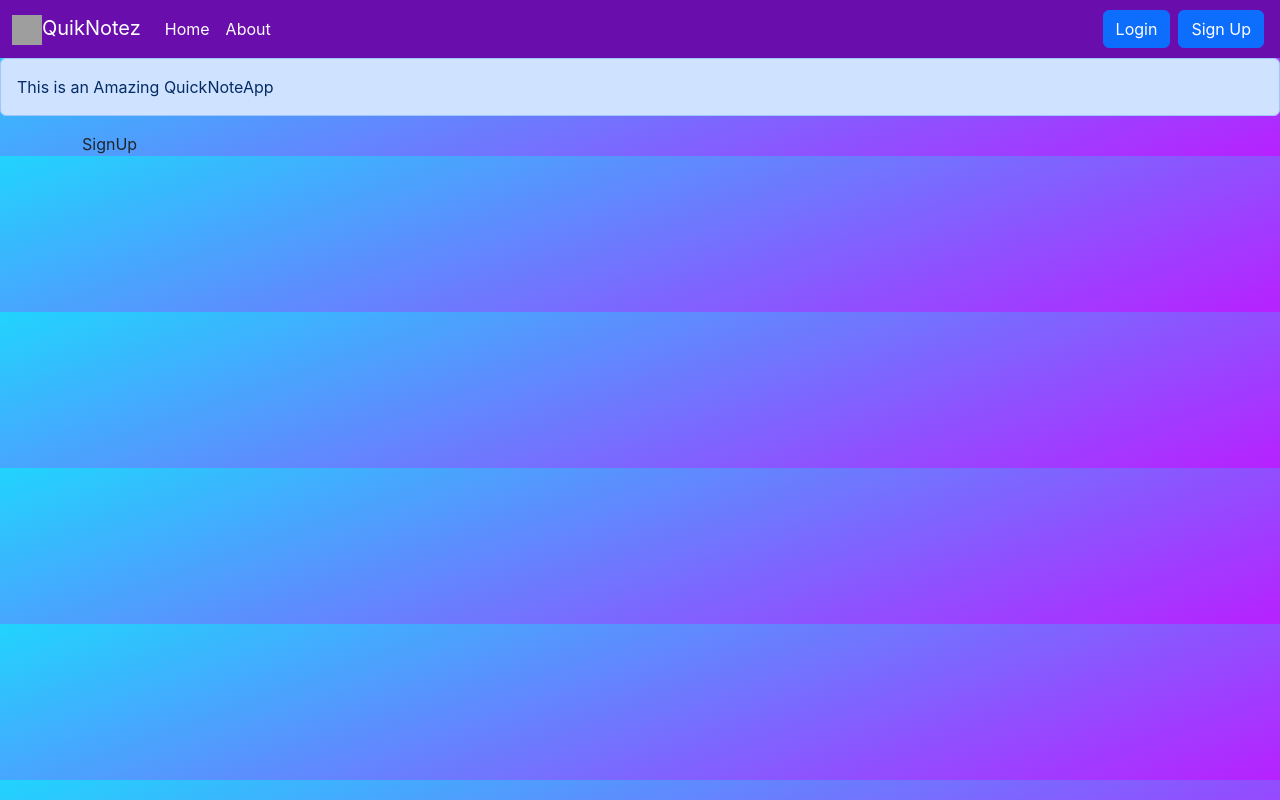
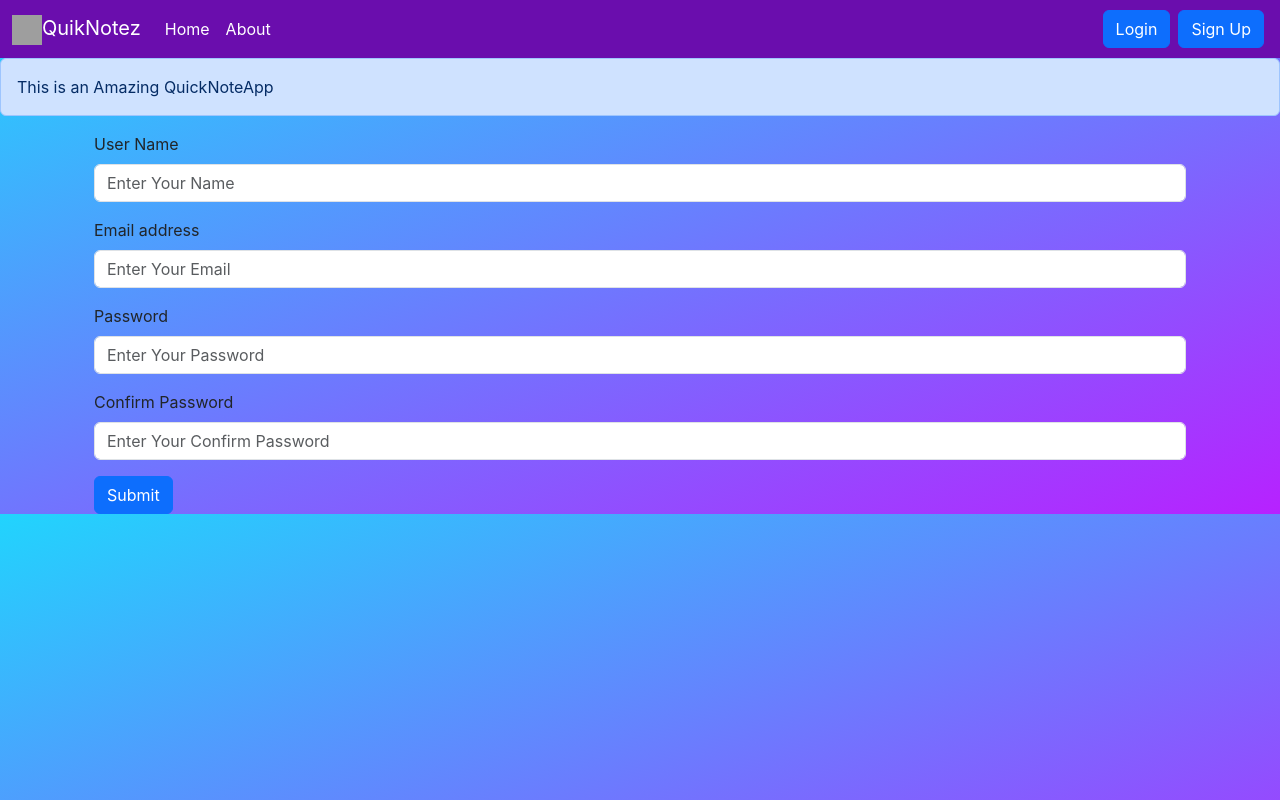
Before and after one commit to HarshGit1824/QuikNotez_React, a React (Create React App) app: page /signup in a window 1280 px wide. Built offline with nearby package versions, Linux system fonts and the light colour scheme; grey boxes are pictures that could not be loaded.

Commit message:
Adding SignUp Component to QuikNotez

```diff
--- a/src/components/Signup.js
+++ b/src/components/Signup.js
@@ -1,11 +1,106 @@
-import React from 'react'
+import React, { useState } from "react";
+import { useNavigate } from "react-router-dom";
 
 const Signup = () => {
+  const [credentials, setcredentials] = useState({
+    name: "",
+    email: "",
+    password: "",
+    cpassword: "",
+  });
+
+  let navigate = useNavigate();
+
+  const handleSubmit = async (e) => {
+    e.preventDefault();
+    const { name, email, password } = credentials;
+    const responce = await fetch(`http://localhost:5000/api/auth/createuser`, {
+      method: "POST",
+      headers: {
+        "Content-type": "application/json",
+      },
+      body: JSON.stringify({
+        name,
+        email,
+        password,
+      }),
+    });
+    const json = await responce.json();
+    console.log(json);
+    // save the auth token and redirect
+    localStorage.setItem("token", json.authtoken);
+    navigate("/");
+  };
+
+  const onChange = (e) => {
+    setcredentials({ ...credentials, [e.target.name]: e.target.value });
+  };
   return (
-    <div>
-      SignUp
+    <div className="container">
+      <form onSubmit={handleSubmit}>
+        <div className="mb-3">
+          <label htmlFor="name" className="form-label">
+            User Name
+          </label>
+          <input
+            type="text"
+            className="form-control"
+            id="name"
+            name="name"
+            onChange={onChange}
+            placeholder="Enter Your Name"
+          />
+        </div>
+        <div className="mb-3">
+          <label htmlFor="email" className="form-label">
+            Email address
+          </label>
+          <input
+            type="email"
+            className="form-control"
+            id="email"
+            name="email"
+            onChange={onChange}
+            aria-describedby="emailHelp"
+            placeholder="Enter Your Email"
+          />
+        </div>
+        <div className="mb-3">
+          <label htmlFor="password" className="form-label">
+            Password
+          </label>
+          <input
+            type="password"
+            className="form-control"
+            id="password"
+            name="password"
+            onChange={onChange}
+            placeholder="Enter Your Password"
+            minLength={5}
+            required
+          />
+        </div>
+        <div className="mb-3">
+          <label htmlFor="cpassword" className="form-label">
+            Confirm Password
+          </label>
+          <input
+            type="password"
+            className="form-control"
+            id="cpassword"
+            name="cpassword"
+            onChange={onChange}
+            placeholder="Enter Your Confirm Password"
+            minLength={5}
+            required
+          />
+        </div>
+        <button type="submit" className="btn btn-primary">
+          Submit
+        </button>
+      </form>
     </div>
-  )
-}
+  );
+};
 
-export default Signup
+export default Signup;
```
Also changed, not shown: 1 other file (tests, documents, lock files or other folders).
